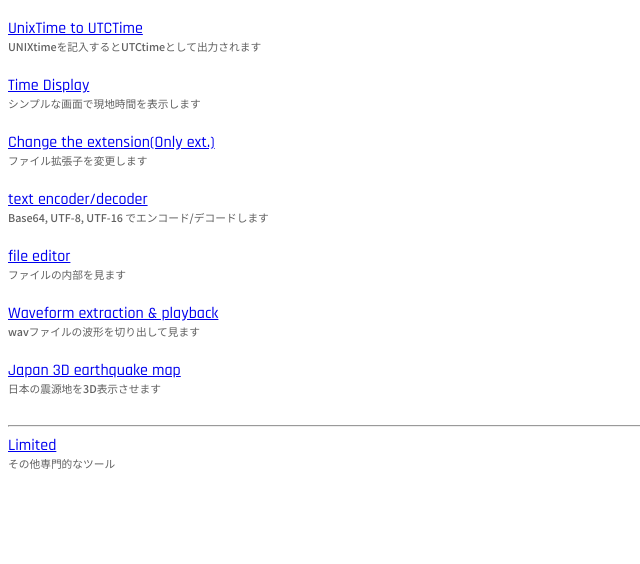
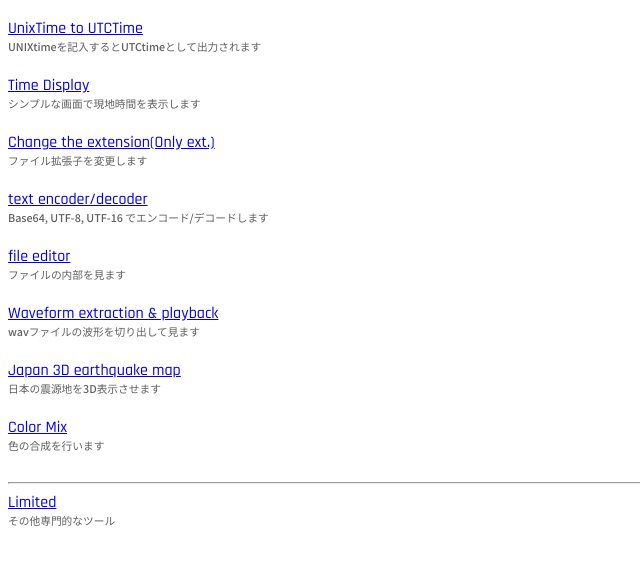
Before and after one commit to kouhei-1/tool, a plain HTML site: page index.html in a window 1280 px wide. Shown: the part 152-716 px from the top of the page, without its empty margins (0-640 px from the left). Drawn offline with Linux system fonts and the light colour scheme.

Commit message:
Update index.html

```diff
--- a/index.html
+++ b/index.html
@@ -47,6 +47,9 @@
     <a class="link" href="../Earthquake_map">Japan 3D earthquake map</a><br>
     <h6 class="desc">日本の震源地を3D表示させます</h6><br>
 
+    <a class="link" href="../color-mix.html">Color Mix</a><br>
+    <h6 class="desc">色の合成を行います</h6><br>
+
     <!--limited-->
     <HR>
     <a class="link" href="./limited.html">Limited</a><br>
```
